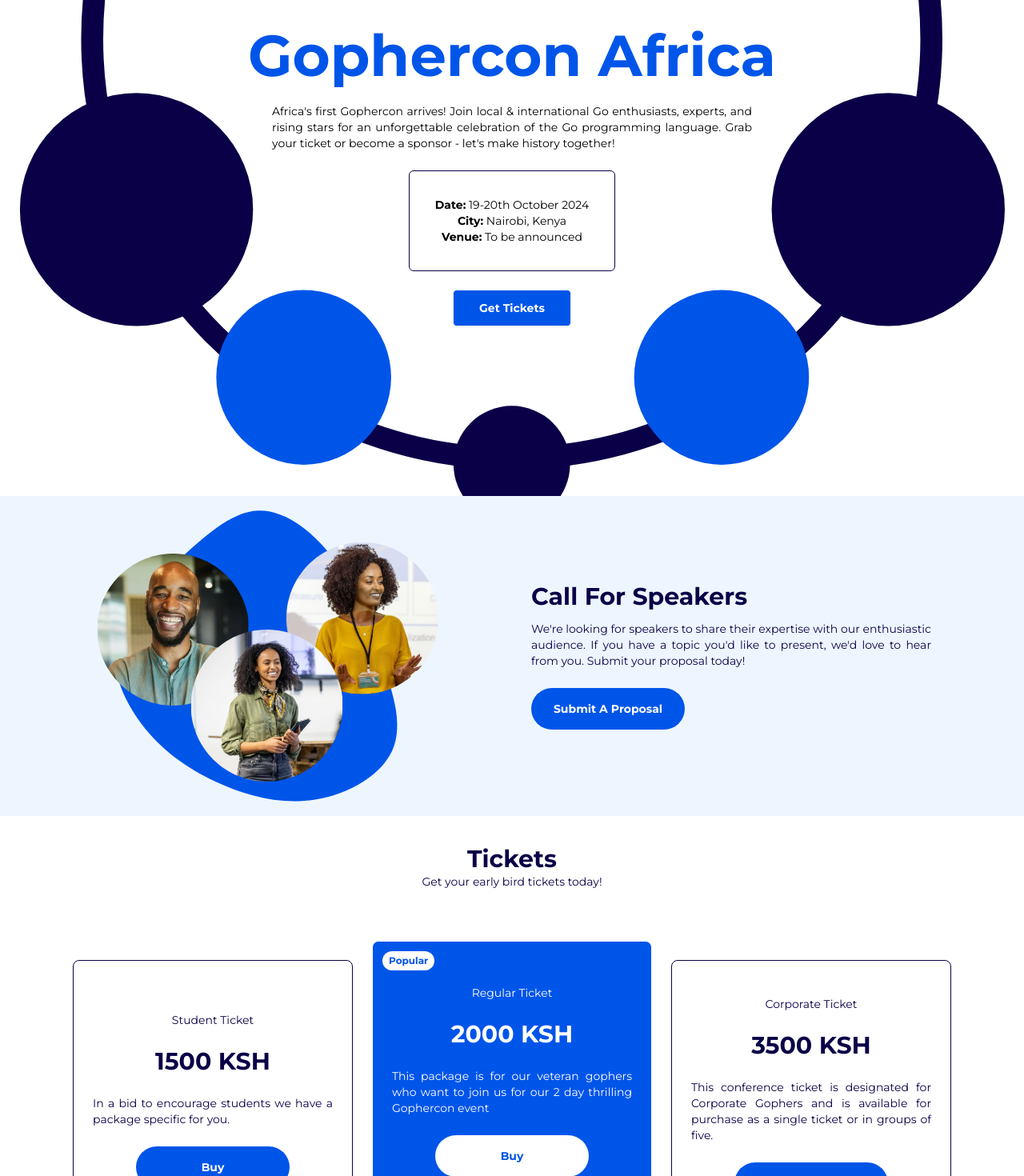
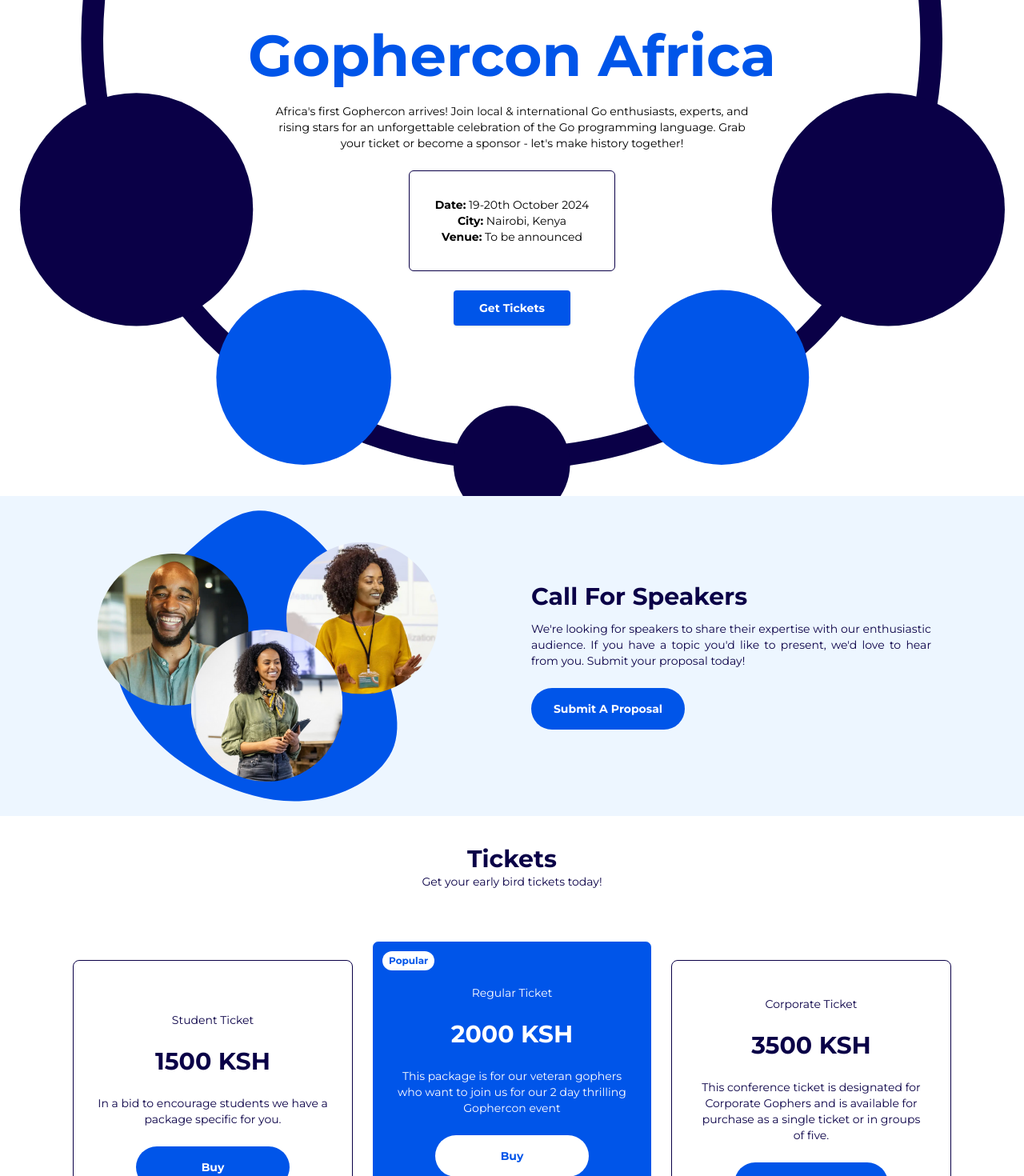
Before and after one commit to nairobi-gophers/gophercon2024, a React (Vite) app in the folder frontend/: page / in a window 1280 px wide. Shown: the part 180-1650 px from the top of the page at 80% size. Built offline with nearby package versions, Linux system fonts and the light colour scheme.

Commit message:
centered text

```diff
--- a/frontend/src/components/Ticket.tsx
+++ b/frontend/src/components/Ticket.tsx
@@ -8,7 +8,7 @@
       {isPopular ? <div className="bg-white text-primary px-2 py-1 w-fit text-xs absolute top-3 left-3 rounded-3xl font-semibold">Popular</div> : null}
       <h3 className="">{title}</h3>
       <p className="font-bold text-3xl">{price}</p>
-      <p className="text-sm text-justify md:w-[300px]">{body}</p>
+      <p className="text-sm text-pretty md:w-[300px]">{body}</p>
       <Link
         className={`min-w-48 py-4 rounded-full capitalize text-sm  text-center w-fit mx-auto font-semibold ${isPopular ? ` bg-white text-primary ` : ' bg-primary text-white '}`}
         to={link}
--- a/frontend/src/pages/Home.tsx
+++ b/frontend/src/pages/Home.tsx
@@ -108,7 +108,7 @@
 
         <div className="absolute top-16 lg:top-0 lg:bottom-0 my-auto p-6 lg:p-3 lg:w-[750px] mx-auto text-center left-0 right-0 h-fit flex flex-col gap-6">
           <h1 className="text-5xl lg:text-7xl font-bold text-primary">Gophercon Africa</h1>
-          <p className="lg:w-[600px]  text-justify mx-auto">
+          <p className="lg:w-[600px]  text-pretty mx-auto">
             Africa's first Gophercon arrives! Join local & international Go enthusiasts, experts, and rising stars for an unforgettable celebration of the Go programming language. Grab your ticket or become a sponsor - let's make history together!
           </p>
 
```
